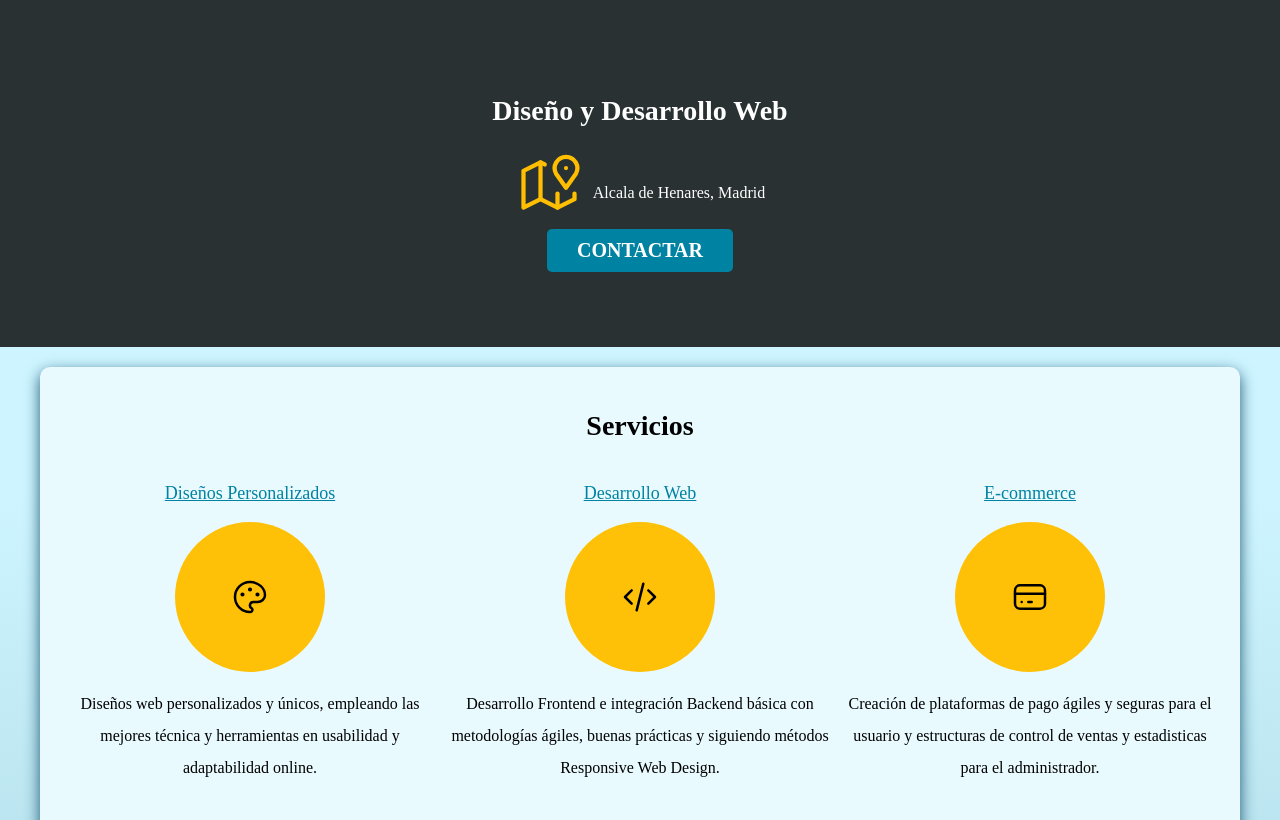
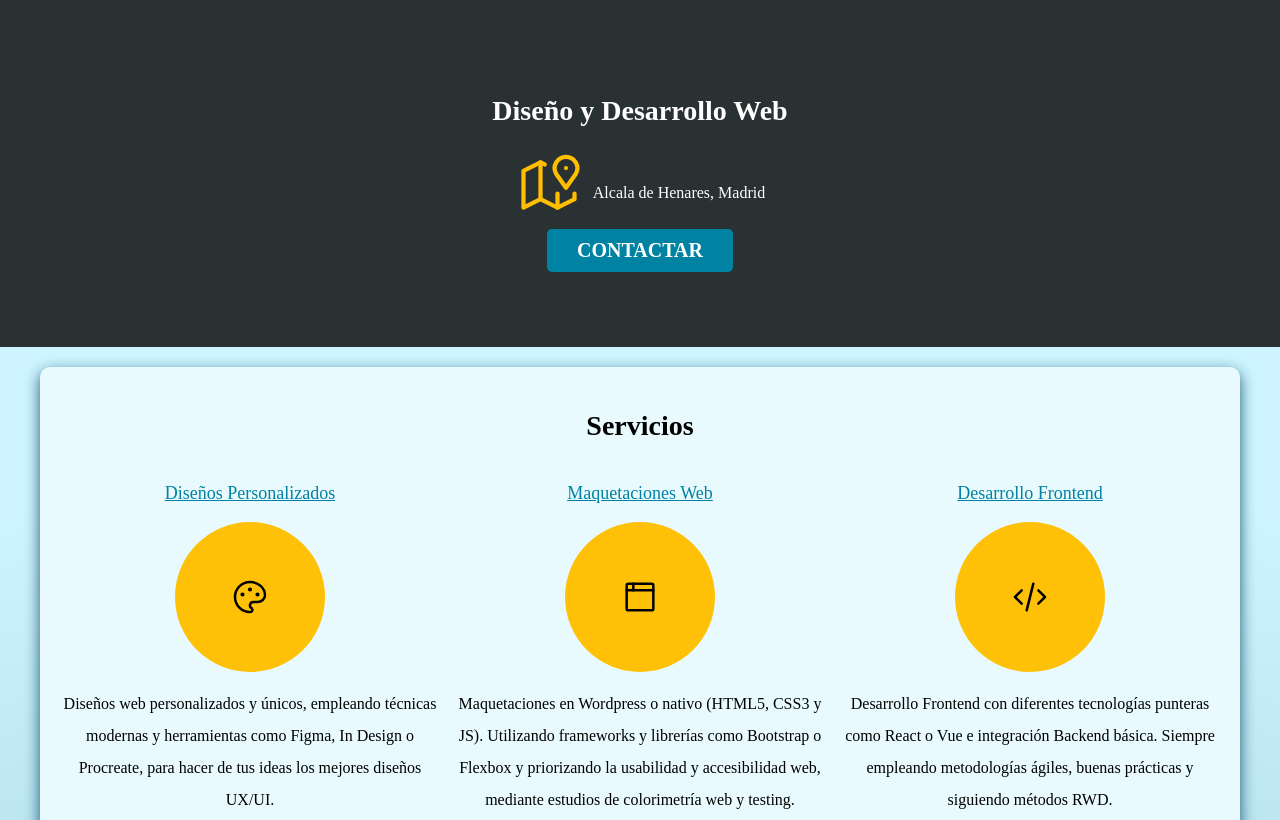
Before and after one commit to Silvia-quint/portfolio-web, a website built with Vite: page src/index.html in a window 1280 px wide. Shown: the part 126-946 px from the top of the page. Built offline with nearby package versions, Linux system fonts and the light colour scheme; files whose address does not match are found by name; a web font is replaced by a local one.

Commit message:
modify info content

```diff
--- a/src/index.html
+++ b/src/index.html
@@ -89,11 +89,25 @@
                     </svg>
                 </div>
 
-                <p>Diseños web personalizados y únicos, empleando las mejores técnica y herramientas en usabilidad y adaptabilidad online.</p>
+                <p>Diseños web personalizados y únicos, empleando técnicas modernas y herramientas como Figma, In Design o Procreate, para hacer de tus ideas los mejores diseños UX/UI.</p>
             </section>
 
             <section class="servicio">
-                <h3>Desarrollo Web</h3>
+                <h3>Maquetaciones Web</h3>
+                <div class="iconos">
+                    <svg xmlns="http://www.w3.org/2000/svg" class="icon icon-tabler icon-tabler-browser" width="40" height="40" viewBox="0 0 24 24" stroke-width="1.5" stroke="#000000" fill="none" stroke-linecap="round" stroke-linejoin="round">
+                        <path stroke="none" d="M0 0h24v24H0z" fill="none"/>
+                        <rect x="4" y="4" width="16" height="16" rx="1" />
+                        <line x1="4" y1="8" x2="20" y2="8" />
+                        <line x1="8" y1="4" x2="8" y2="8" />
+                    </svg>
+                </div>
+
+                <p>Maquetaciones en Wordpress o nativo (HTML5, CSS3 y JS). Utilizando frameworks y librerías como Bootstrap o Flexbox y priorizando la usabilidad y accesibilidad web, mediante estudios de colorimetría web y testing. </p>
+            </section>
+
+            <section class="servicio">
+                <h3>Desarrollo Frontend</h3>
                 <div class="iconos">
                     <svg xmlns="http://www.w3.org/2000/svg" class="icon icon-tabler icon-tabler-code" width="40" height="40" viewbox="0 0 24 24" stroke-width="1.5" stroke="#000000" fill="none" stroke-linecap="round" stroke-linejoin="round">
                         <path stroke="none" d="M0 0h24v24H0z" fill="none"/>
@@ -101,48 +115,14 @@
                         <polyline points="17 8 21 12 17 16" />
                         <line x1="14" y1="4" x2="10" y2="20" />
                     </svg>
-
-                    <!--
-                    <svg xmlns="http://www.w3.org/2000/svg" class="icon icon-tabler icon-tabler-brand-android" width="40" height="40" viewbox="0 0 24 24" stroke-width="1.5" stroke="#000000" fill="none" stroke-linecap="round" stroke-linejoin="round">
-                        <path stroke="none" d="M0 0h24v24H0z" fill="none"/>
-                        <line x1="4" y1="10" x2="4" y2="16" />
-                        <line x1="20" y1="10" x2="20" y2="16" />
-                        <path d="M7 9h10v8a1 1 0 0 1 -1 1h-8a1 1 0 0 1 -1 -1v-8a5 5 0 0 1 10 0" />
-                        <line x1="8" y1="3" x2="9" y2="5" />
-                        <line x1="16" y1="3" x2="15" y2="5" />
-                        <line x1="9" y1="18" x2="9" y2="21" />
-                        <line x1="15" y1="18" x2="15" y2="21" />
-                    </svg>
-
-                    <svg xmlns="http://www.w3.org/2000/svg" class="icon icon-tabler icon-tabler-brand-apple" width="40" height="40" viewbox="0 0 24 24" stroke-width="1.5" stroke="#000000" fill="none" stroke-linecap="round" stroke-linejoin="round">
-                        <path stroke="none" d="M0 0h24v24H0z" fill="none"/>
-                        <path d="M9 7c-3 0 -4 3 -4 5.5c0 3 2 7.5 4 7.5c1.088 -.046 1.679 -.5 3 -.5c1.312 0 1.5 .5 3 .5s4 -3 4 -5c-.028 -.01 -2.472 -.403 -2.5 -3c-.019 -2.17 2.416 -2.954 2.5 -3c-1.023 -1.492 -2.951 -1.963 -3.5 -2c-1.433 -.111 -2.83 1 -3.5 1c-.68 0 -1.9 -1 -3 -1z" />
-                        <path d="M12 4a2 2 0 0 0 2 -2a2 2 0 0 0 -2 2" />
-                    </svg>
-                -->
                 </div>
 
-                <p>Desarrollo Frontend e integración Backend básica con metodologías ágiles, buenas prácticas y siguiendo métodos Responsive Web Design.</p>
-            </section>
-
-            <section class="servicio">
-                <h3>E-commerce</h3>
-                <div class="iconos">
-                    <svg xmlns="http://www.w3.org/2000/svg" class="icon icon-tabler icon-tabler-credit-card" width="40" height="40" viewbox="0 0 24 24" stroke-width="1.5" stroke="#000000" fill="none" stroke-linecap="round" stroke-linejoin="round">
-                        <path stroke="none" d="M0 0h24v24H0z" fill="none"/>
-                        <rect x="3" y="5" width="18" height="14" rx="3" />
-                        <line x1="3" y1="10" x2="21" y2="10" />
-                        <line x1="7" y1="15" x2="7.01" y2="15" />
-                        <line x1="11" y1="15" x2="13" y2="15" />
-                    </svg>
-                </div>
-
-                <p>Creación de plataformas de pago ágiles y seguras para el usuario y estructuras de control de ventas y estadisticas para el administrador.</p>
+                <p>Desarrollo Frontend con diferentes tecnologías punteras como React o Vue e integración Backend básica. Siempre empleando metodologías ágiles, buenas prácticas y siguiendo métodos RWD.</p>
             </section>
         </div> <!-- cierre .servicios-->
 
         <section class="contacto">
-            <h2>Contacto</h2>
+            <h2>¿Hablamos?</h2>
             <form class="formulario">
                 <fieldset>
                     <legend>Completa la información de contacto</legend>
```
